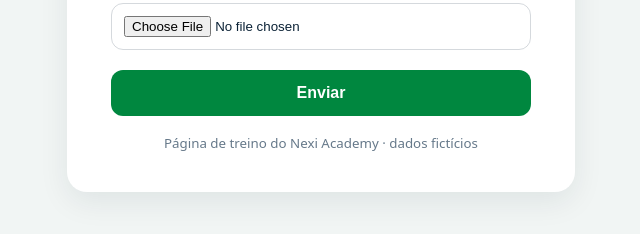
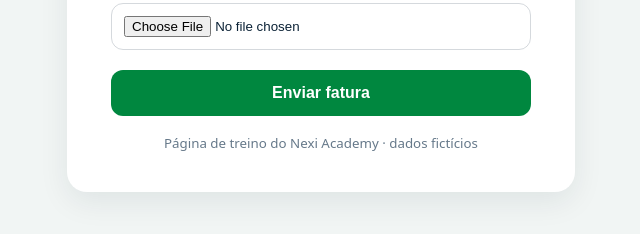
Before and after one commit to NexiPlay/nexi-academy-treino, a plain HTML site: page index.html in a window 1280 px wide. Shown: the part 396-630 px from the top of the page, 319-959 px from the left. Drawn offline with Linux system fonts and the light colour scheme.

Commit message:
TRN-1.1: botão passa a dizer "Enviar fatura" (#1)
Co-authored-by: Nexi Academy <academy@nexiplay.com>
Co-authored-by: Claude Sonnet 5.5 <noreply@anthropic.com>

```diff
--- a/index.html
+++ b/index.html
@@ -21,7 +21,7 @@
     <p>Com a fatura, a gente faz o estudo da sua economia. Os dados desta página são de treino.</p>
     <label for="arquivo">Foto ou PDF da fatura</label>
     <input id="arquivo" type="file">
-    <button type="button">Enviar</button>
+    <button type="button">Enviar fatura</button>
     <small>Página de treino do Nexi Academy · dados fictícios</small>
   </main>
 </body>
```
